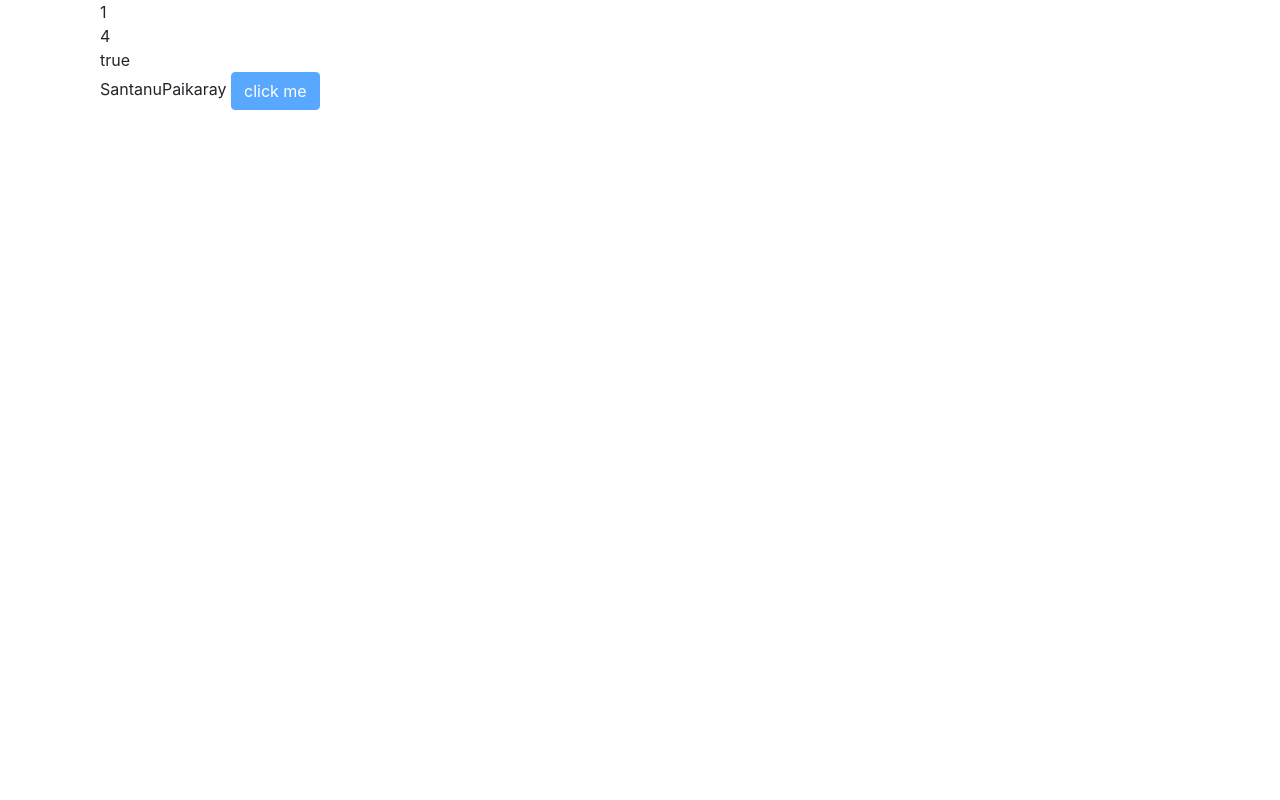
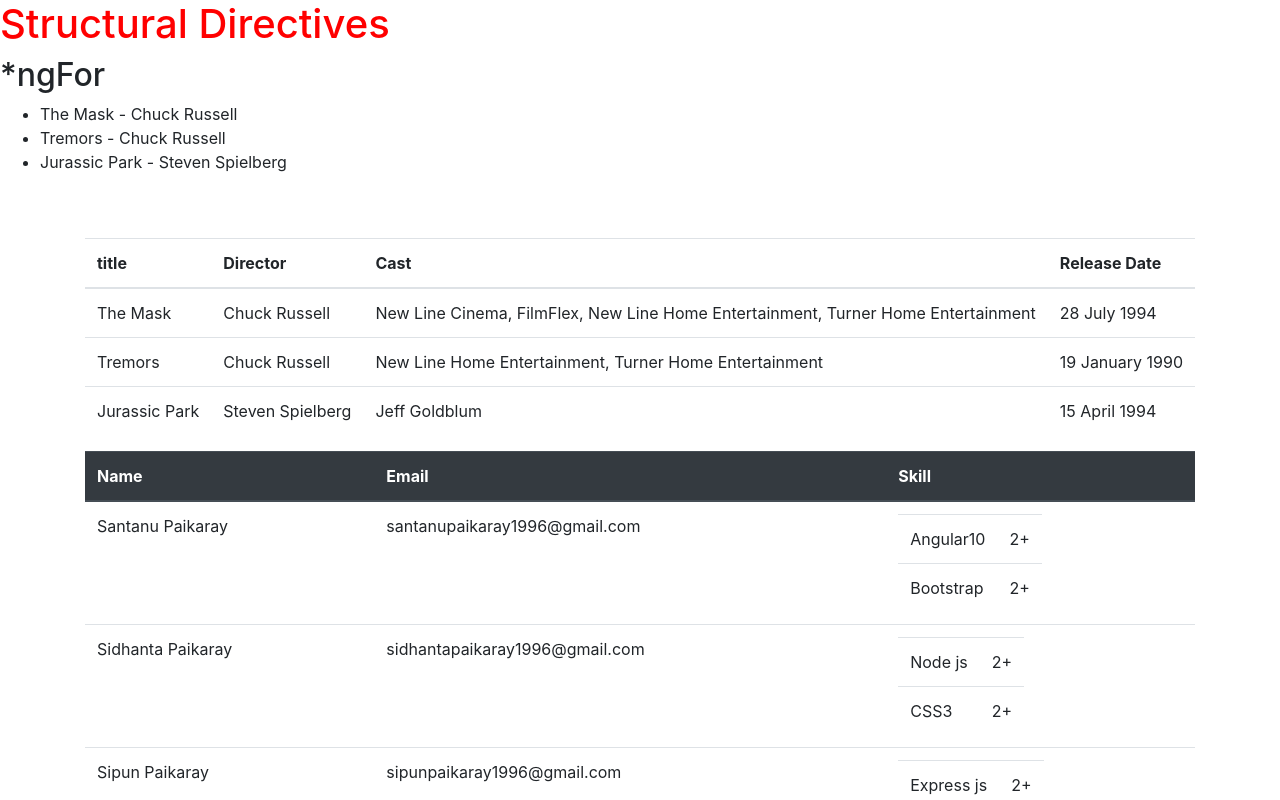
Before and after one commit to santanupaikaray23/angular_basic_advanced_practice, an Angular app: page / in a window 1280 px wide. Shown: the top 800 px of the page. Built offline with nearby package versions, Linux system fonts and the light colour scheme.

Commit message:
add all files

```diff
--- a/src/app/app.component.html
+++ b/src/app/app.component.html
@@ -10,7 +10,73 @@
 <input type="text" class="form-control" [(ngModel)]="message"><br>
 <button (click)="getName()" class="btn btn-primary">GetName</button>
 </div> -->
-<div class="container">
+<!-- <div class="container">
   <app-data-binding></app-data-binding>
 
+</div> -->
+<div class="Container">
+  <h1>Structural Directives</h1>
+  <h2>*ngFor</h2>
+  <ul>
+    <li *ngFor="let movie of movies">
+      {{movie.title}} - {{movie.director}}
+
+    </li>
+  </ul>
+
+
 </div>
+<br><br>
+<div class="container">
+  <table class="table">
+    <thead>
+      <tr>
+      <th>title</th>
+      <th>Director</th>
+      <th>Cast</th>
+      <th>Release Date</th>
+
+      </tr>
+
+    </thead>
+    <tbody>
+      <tr *ngFor="let movie of movies">
+        <td>{{movie.title}}</td>
+        <td>{{movie.director}}</td>
+        <td>{{movie.cast}}</td>
+        <td>{{movie.date}}</td>
+
+      </tr>
+    </tbody>
+  </table>
+
+</div>
+<div class="container">
+  <table class="table">
+    <thead class="thead-dark">
+      <tr>
+      <th>Name</th>
+      <th>Email</th>
+      <th>Skill</th>
+
+
+      </tr>
+
+    </thead>
+    <tbody>
+      <tr *ngFor="let emp of employees">
+        <td>{{emp.name}}</td>
+        <td>{{emp.email}}</td>
+        <td>
+        <table>
+          <tr *ngFor="let skill of emp.skills">
+          <td>{{skill.skill}}</td>
+          <td>{{skill.exp}}</td>
+          </tr>
+        </table>
+      </td>
+      </tr>
+    </tbody>
+  </table>
+
+</div>
--- a/src/app/app.component.ts
+++ b/src/app/app.component.ts
@@ -1,4 +1,5 @@
 import { Component } from '@angular/core';
+import { Movie } from './models/movie.model';
 
 @Component({
   selector: '.app-root',
@@ -15,9 +16,85 @@ export class AppComponent {
 
   message = "This is two way-data binding"
 
-  // displayName(){
-  //   return this.title;
-  // }
+  movies:Movie[]=[
+    {
+      title: 'The Mask',
+      director: 'Chuck Russell',
+      cast:'New Line Cinema, FilmFlex, New Line Home Entertainment, Turner Home Entertainment',
+      date:'28 July 1994'
+    },
+    {
+      title: 'Tremors',
+      director: 'Chuck Russell',
+      cast:'New Line Home Entertainment, Turner Home Entertainment',
+      date:'19 January 1990'
+    },
+    {
+      title: 'Jurassic Park',
+      director: 'Steven Spielberg',
+      cast:'Jeff Goldblum',
+      date:'15 April 1994'
+    }
+  ]
+ employees = [
+  {
+    name : 'Santanu Paikaray',
+    email : 'santanupaikaray1996@gmail.com',
+    skills:[
+      {
+        skill:'Angular10',
+        exp:'2+',
+      },
+      {
+        skill:'Bootstrap',
+        exp:'2+',
+      }
+    ]
+  },
+  {
+    name : 'Sidhanta Paikaray',
+    email : 'sidhantapaikaray1996@gmail.com',
+    skills:[
+      {
+        skill:'Node js',
+        exp:'2+',
+      },
+      {
+        skill:'CSS3',
+        exp:'2+',
+      }
+    ]
+  },
+  {
+    name : 'Sipun Paikaray',
+    email : 'sipunpaikaray1996@gmail.com',
+    skills:[
+      {
+        skill:'Express js',
+        exp:'2+',
+      },
+      {
+        skill:'Jquery',
+        exp:'2+',
+      }
+    ]
+  },
+  {
+    name : 'Sandeep Paikaray',
+    email : 'sandeeppaikaray1996@gmail.com',
+    skills:[
+      {
+        skill:'HTML5',
+        exp:'2+',
+      },
+      {
+        skill:'Javascript',
+        exp:'2+',
+      }
+    ]
+  },
+
+ ]
   getName(){
     console.log('Did you click the button?')
     console.log(this.message)
--- a/src/app/models/movie.model.ts
+++ b/src/app/models/movie.model.ts
@@ -1,2 +1,7 @@
 export class Movie {
+    title!: string;
+    director!: string;
+    cast!: string;
+    date!: string;
+
 }
```
